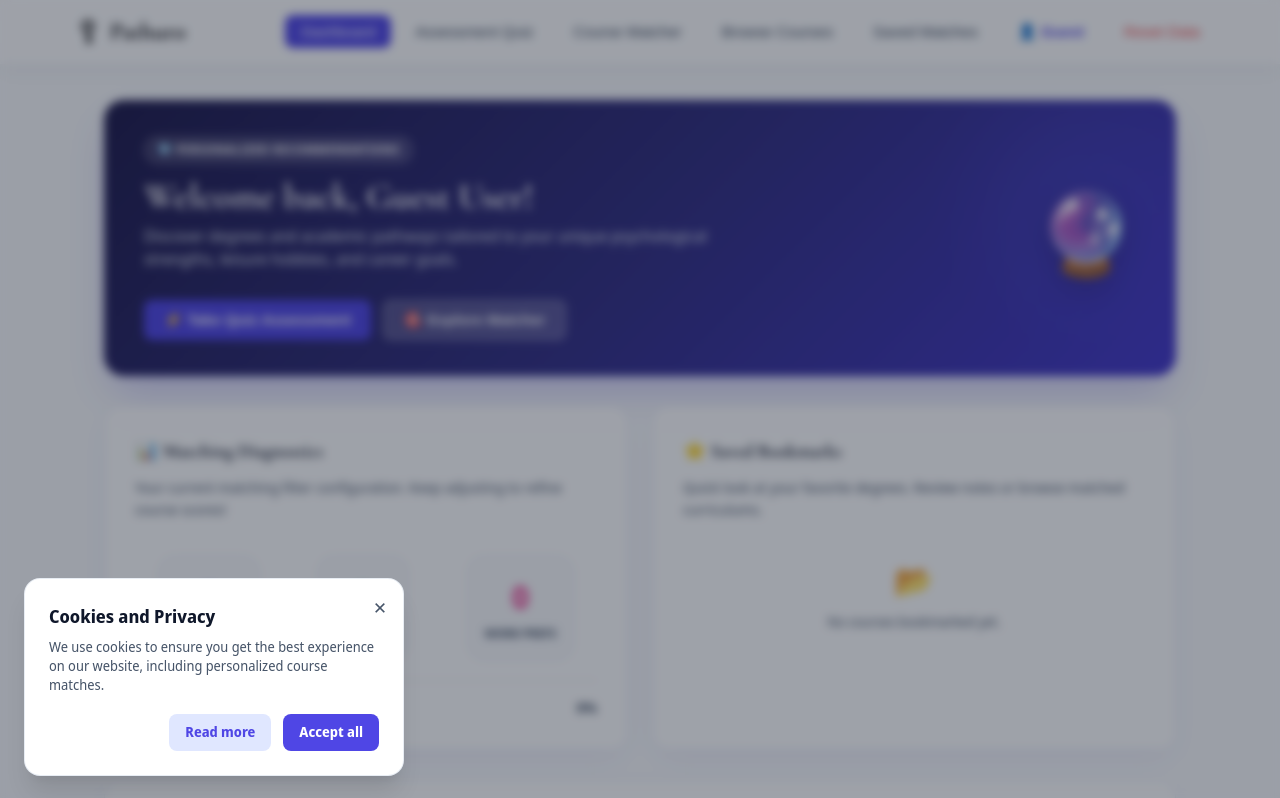
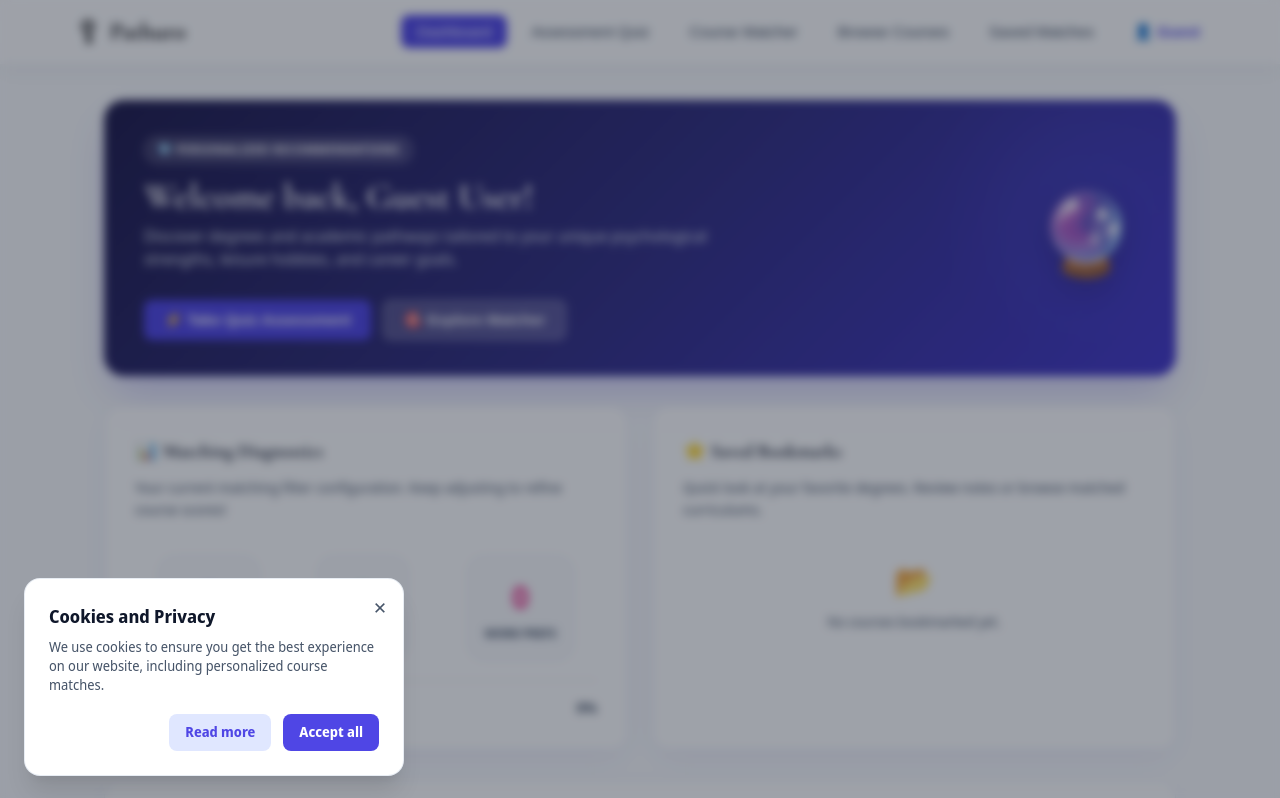
Before and after one commit to con-cyse/obsidiankey, a Next.js app: page / in a window 1280 px wide. Shown: the top 798 px of the page. Built offline with nearby package versions, Linux system fonts and the light colour scheme.

Commit message:
Make a log out button

```diff
--- a/src/app/page.tsx
+++ b/src/app/page.tsx
@@ -208,6 +208,7 @@ export default function HomePage() {
     document.cookie = "accessToken=; path=/; max-age=0; SameSite=None; Secure";
     document.cookie = "userLevel=; path=/; max-age=0; SameSite=None; Secure";
     document.cookie = "fullName=; path=/; max-age=0; SameSite=None; Secure";
+    setActiveTab("dashboard");
     setUsername("guest");
     setFullName("Guest User");
     setUserLevel(0);
--- a/src/components/NavBar.tsx
+++ b/src/components/NavBar.tsx
@@ -7,7 +7,7 @@ interface NavBarProps {
   setActiveTab: (tab: string) => void;
   userLevel: number;
   fullName: string;
-  onResetData: () => void;
+  onLogout: () => void;
 }
 
 export default function NavBar({
@@ -15,7 +15,7 @@ export default function NavBar({
   setActiveTab,
   userLevel,
   fullName,
-  onResetData,
+  onLogout,
 }: NavBarProps) {
   const [mobileMenuOpen, setMobileMenuOpen] = useState(false);
   const isAdmin = userLevel >= 2;
@@ -117,11 +117,13 @@ export default function NavBar({
               👤 {fullName.split(" ")[0] || "Profile"}
             </button>
           </li>
-          <li>
-            <button onClick={onResetData} className="ok-nav-link ok-logout">
-              Reset Data
-            </button>
-          </li>
+          {userLevel > 0 && (
+            <li>
+              <button onClick={onLogout} className="ok-nav-link ok-logout">
+                Log Out
+              </button>
+            </li>
+          )}
         </ul>
       </nav>
 
```
